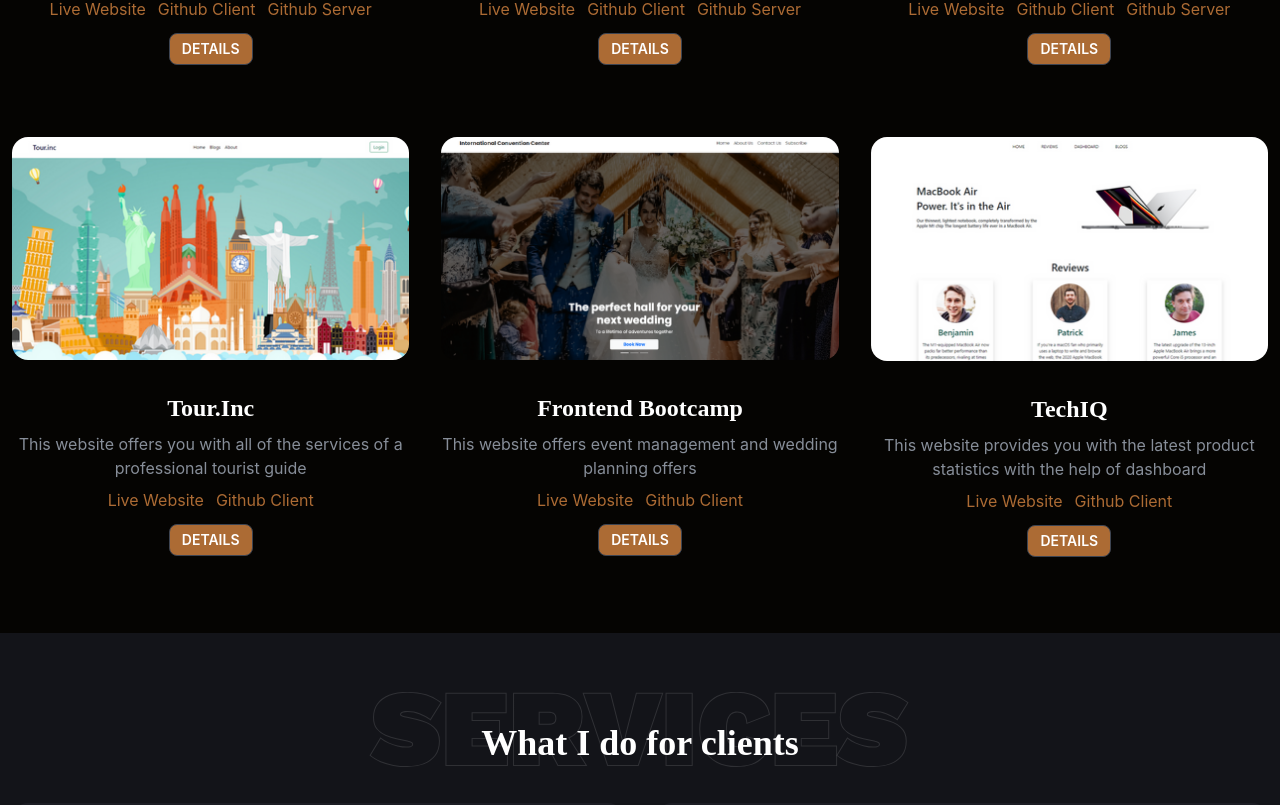
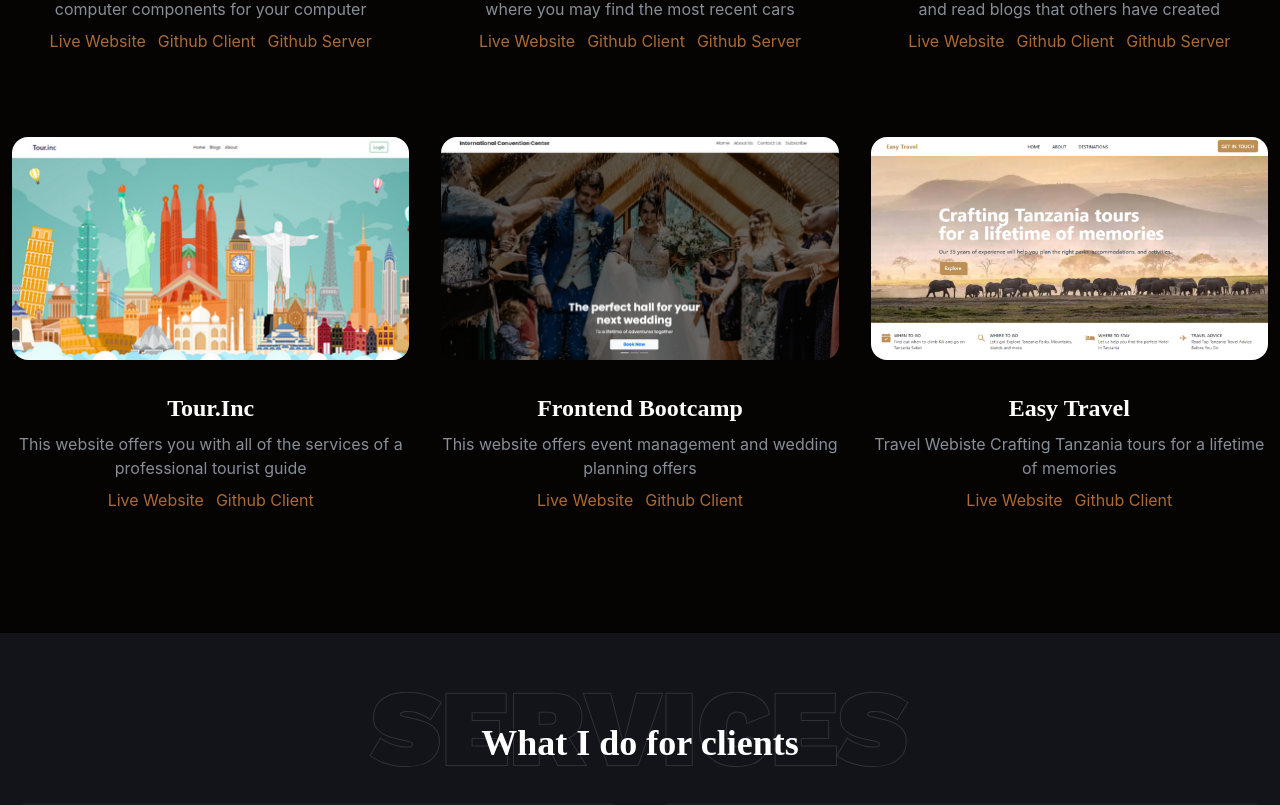
Before and after one commit to abdullah-masud/My-Portfolio, a React (Create React App) app: page / in a window 1280 px wide. Shown: the part 1943-2748 px from the top of the page. Built offline with nearby package versions, Linux system fonts and the light colour scheme.

Commit message:
new project added to mern

```diff
--- a/src/Pages/Blogs/Blogs.js
+++ b/src/Pages/Blogs/Blogs.js
@@ -1,6 +1,5 @@
 import React from 'react';
 import { Link } from 'react-router-dom';
-import Navbar from '../Shared/Navbar';
 
 const Blogs = () => {
     return (
--- a/src/Pages/Home/BackTopBtn.js
+++ b/src/Pages/Home/BackTopBtn.js
@@ -1,7 +1,7 @@
 import React, { useState, useEffect } from 'react';
 
 // import link
-import { Link, animateScroll as scroll } from 'react-scroll';
+import { animateScroll as scroll } from 'react-scroll';
 // import icon
 import { ChevronUpIcon } from '@heroicons/react/outline';
 
--- a/src/Pages/Shared/Navbar.js
+++ b/src/Pages/Shared/Navbar.js
@@ -1,6 +1,6 @@
 import React, { useEffect, useState } from 'react';
 // import { Link } from 'react-scroll';
-import { Link as Link2 } from "react-router-dom";
+// import { Link as Link2 } from "react-router-dom";
 import { Link } from 'react-scroll';
 import { FiGithub, FiLinkedin } from 'react-icons/fi';
 
--- a/src/Pages/Shared/mernProjectsData.js
+++ b/src/Pages/Shared/mernProjectsData.js
@@ -20,10 +20,11 @@ import conventionCenter1 from '../../assets/img/projects/convention-center.png';
 import conventionCenter2 from '../../assets/img/projects/details/convention-center2.png';
 import conventionCenter3 from '../../assets/img/projects/details/convention-center3.png';
 
+import easytravel from '../../assets/img/projects/easy-travel.png'
 
-import techIq1 from '../../assets/img/projects/techIq.png';
-import techIq2 from '../../assets/img/projects/details/techIq2.png';
-import techIq3 from '../../assets/img/projects/details/techIq3.png';
+// import techIq1 from '../../assets/img/projects/techIq.png';
+// import techIq2 from '../../assets/img/projects/details/techIq2.png';
+// import techIq3 from '../../assets/img/projects/details/techIq3.png';
 
 const mernProjectsData = [
     {
@@ -32,7 +33,7 @@ const mernProjectsData = [
         image2: startech2,
         image3: startech3,
         name: 'Star Tech',
-        category: 'mern',
+        // category: 'mern',
         description: 'Star Tech provides all of the most improved computer components for your computer',
         fullDescription: "Star Tech provides all of the most recent and improved computer components for your future computer. If you are a techie, we have just what you are searching for. You can buy whatever you want from the website and pay using credit card. You can also login and update your profile. After the purchase the shipment status can be updated via admin.",
         technologies: "HTML, CSS, Bootstrap, JavaScript, React, React Router, React-Bootstrap, Node.js, Express.js MongoDB, Firebase, Axios, useQuery, React Toastify, JWT, Heroku.",
@@ -46,7 +47,7 @@ const mernProjectsData = [
         image2: carstock2,
         image3: carstock3,
         name: 'Car Stock',
-        category: 'mern',
+        // category: 'mern',
         technologies: "HTML, CSS, Bootstrap, JavaScript, React, React Router, React-Bootstrap, Node.js, Express.js MongoDB, Firebase, Axios, React Toastify, JWT, Heroku.",
         description: 'Car Stock is a warehouse management website where you may find the most recent cars',
         fullDescription: "Car Stock is a warehouse management website where you may find  the most recent cars. From Ferrari to Lamborghini, there's something for everyone.  By clicking a button, you may control the car's stock. You may also control the vehicles you've added. In My Items page, you'll see the automobiles you've added. You may also log in and manually add automobiles to the inventory. You may also read other people's reviews and leave your own.",
@@ -60,7 +61,7 @@ const mernProjectsData = [
         image2: techbook2,
         image3: techbook3,
         name: 'TechBook',
-        category: 'mern',
+        // category: 'mern',
         technologies: "HTML, CSS, Bootstrap, JavaScript, React, React Router, React-Bootstrap, Node.js, Express.js MongoDB, Firebase, Axios, React Toastify, Heroku.",
         description: 'TechBook is a place where users may submit blogs and read blogs that others have created',
         fullDescription: "TechBook is a place where users may submit blogs and read blogs that others have created. On the front page, you may browse a selection of blogs that everyone has shared. Visitors to this website can read blogs without registering. However, registration is a requirement for everyone who wants to write their own blog.",
@@ -74,7 +75,7 @@ const mernProjectsData = [
         image2: tourinc2,
         image3: tourinc3,
         name: 'Tour.inc',
-        category: 'mern',
+        // category: 'mern',
         technologies: ": HTML, CSS, Bootstrap, JavaScript, React, React Router, React-Bootstrap, Firebase, React Firebase Hook",
         description: 'This website offers you with all of the services of a professional tourist guide',
         fullDescription: "This website offers you with all of the services of a professional tourist guide. We provide three services to our valued visitors. To reserve services, you must first log in or register on our website. On our website, we also offer a number of consumer reviews. This website also offers a number of FAQs on the blog page. On the website, there is also a about us page where you may learn more about us.",
@@ -89,7 +90,7 @@ const mernProjectsData = [
         image2: conventionCenter2,
         image3: conventionCenter3,
         name: 'Frontend bootcamp',
-        category: 'mern',
+        // category: 'mern',
         technologies: "HTML, CSS, Bootstrap ",
         description: 'This website offers event management and wedding planning offers',
         fullDescription: "Our Event Management & Wedding Planning offers you a user-friendly environment for facility scheduling and event management",
@@ -98,17 +99,27 @@ const mernProjectsData = [
     },
     {
         id: '6',
-        image1: techIq1,
-        image2: techIq2,
-        image3: techIq3,
-        name: 'TechIQ',
-        category: 'mern',
+        image1: easytravel,
+        name: 'Easy Travel',
+        // category: 'mern',
         technologies: "React, Bootstrap, JavaScript, React-Router, recharts",
-        description: 'This website provides you with the latest product statistics with the help of dashboard',
-        fullDescription: "This website provides you with the latest product statistics with the help of dashboard",
-        liveSiteHref: 'https://techiq.netlify.app/',
-        githubClientHref: 'https://github.com/abdullah-masud/techIQ',
+        description: 'Travel Webiste Crafting Tanzania tours for a lifetime of memories',
+        liveSiteHref: 'https://easy-travels-client.vercel.app/',
+        githubClientHref: 'https://github.com/abdullah-masud/Easy-Travels-Client',
     },
+    // {
+    //     id: '6',
+    //     image1: techIq1,
+    //     image2: techIq2,
+    //     image3: techIq3,
+    //     name: 'TechIQ',
+    //     category: 'mern',
+    //     technologies: "React, Bootstrap, JavaScript, React-Router, recharts",
+    //     description: 'This website provides you with the latest product statistics with the help of dashboard',
+    //     fullDescription: "This website provides you with the latest product statistics with the help of dashboard",
+    //     liveSiteHref: 'https://techiq.netlify.app/',
+    //     githubClientHref: 'https://github.com/abdullah-masud/techIQ',
+    // },
 
 ];
 
```
Also changed, not shown: src/assets/img/projects/easy-travel.png (added).
